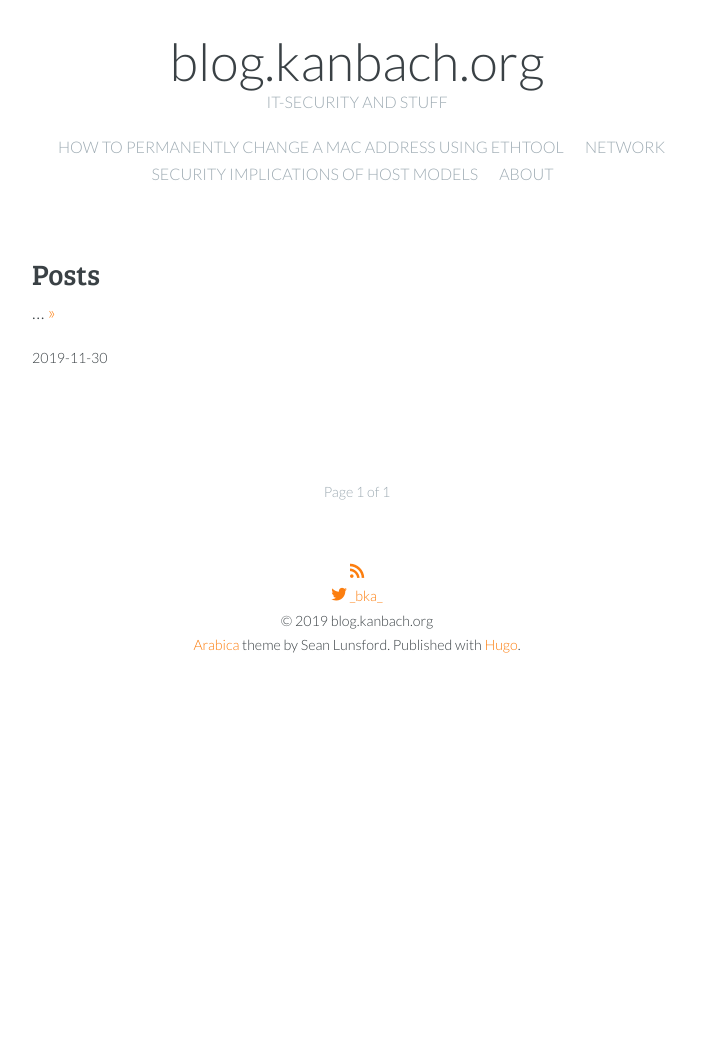
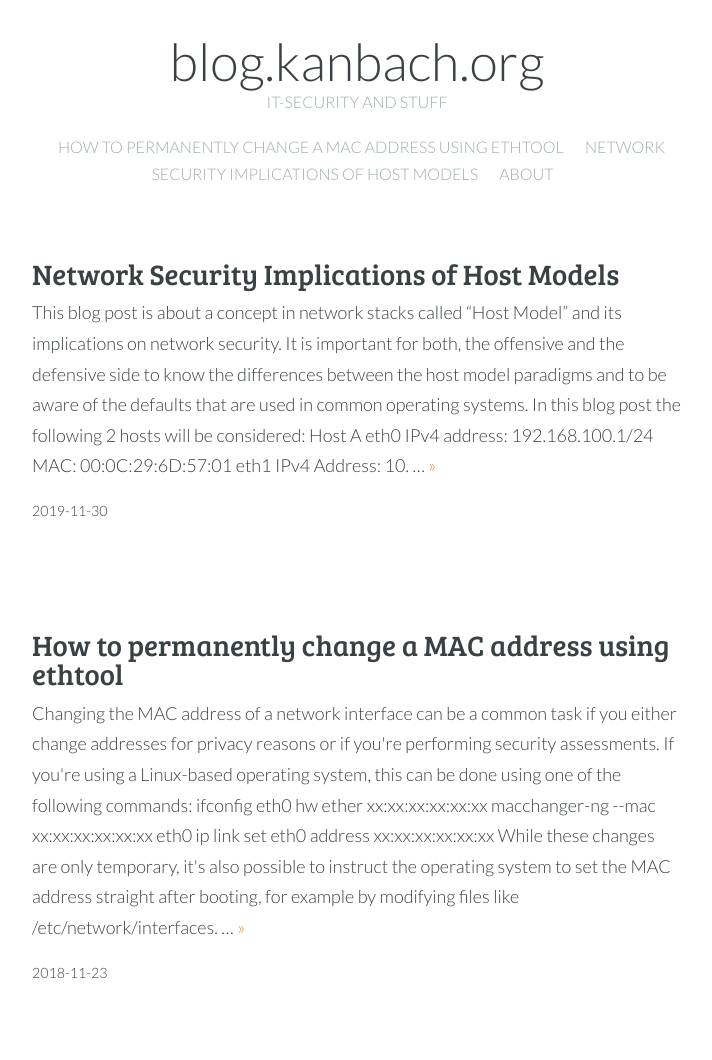
Before and after one commit to bka-dev/bka-dev.github.io, a plain HTML site: page index.html in a window 1280 px wide. Shown: the top 1060 px of the page, without its empty margins (283-995 px from the left). Before the commit the page ends 800 px from the top, so only its background shows below. Drawn offline with nearby package versions, Linux system fonts and the light colour scheme.

Commit message:
fixed start page

```diff
--- a/index.html
+++ b/index.html
@@ -69,6 +69,10 @@
 
 	<main class="content" role="main">
 
+
+
+
+
     <div class="extra-pagination">
 
 
@@ -83,17 +87,44 @@
       <article class="post">
 	<header class="post-header">
 
-		<h2 class="post-title"><a href="/post/">Posts</a></h2>
+		<h2 class="post-title"><a href="/post/network-security-implications-of-host-models/">Network Security Implications of Host Models</a></h2>
 	</header>
 	<section class="post-excerpt">
     <p>
-       &hellip; <a class="read-more" href="/post/">&raquo;</a>
+      This blog post is about a concept in network stacks called &ldquo;Host Model&rdquo; and its implications on network security.
+It is important for both, the offensive and the defensive side to know the differences between the host model paradigms and to be aware of the defaults that are used in common operating systems.
+In this blog post the following 2 hosts will be considered:
+Host A
+eth0 IPv4 address: 192.168.100.1/24 MAC: 00:0C:29:6D:57:01 eth1 IPv4 Address: 10. &hellip; <a class="read-more" href="/post/network-security-implications-of-host-models/">&raquo;</a>
     </p>
 	</section>
 	<footer class="post-meta">
     <time class="post-date">2019-11-30</time>
 	</footer>
 </article>
+
+
+
+      <article class="post">
+	<header class="post-header">
+
+		<h2 class="post-title"><a href="/post/how-to-permanently-change-a-mac-address-using-ethtool/">How to permanently change a MAC address using ethtool</a></h2>
+	</header>
+	<section class="post-excerpt">
+    <p>
+      Changing the MAC address of a network interface can be a common task if you either change addresses for privacy reasons or if you're performing security assessments.
+If you're using a Linux-based operating system, this can be done using one of the following commands:
+ifconfig eth0 hw ether xx:xx:xx:xx:xx:xx
+macchanger-ng --mac xx:xx:xx:xx:xx:xx eth0
+ip link set eth0 address xx:xx:xx:xx:xx:xx
+While these changes are only temporary, it's also possible to instruct the operating system to set the MAC address straight after booting, for example by modifying files like /etc/network/interfaces. &hellip; <a class="read-more" href="/post/how-to-permanently-change-a-mac-address-using-ethtool/">&raquo;</a>
+    </p>
+	</section>
+	<footer class="post-meta">
+    <time class="post-date">2018-11-23</time>
+	</footer>
+</article>
+
 
 
 
```
Also changed, not shown: post/index.html (+2 -0 lines).
